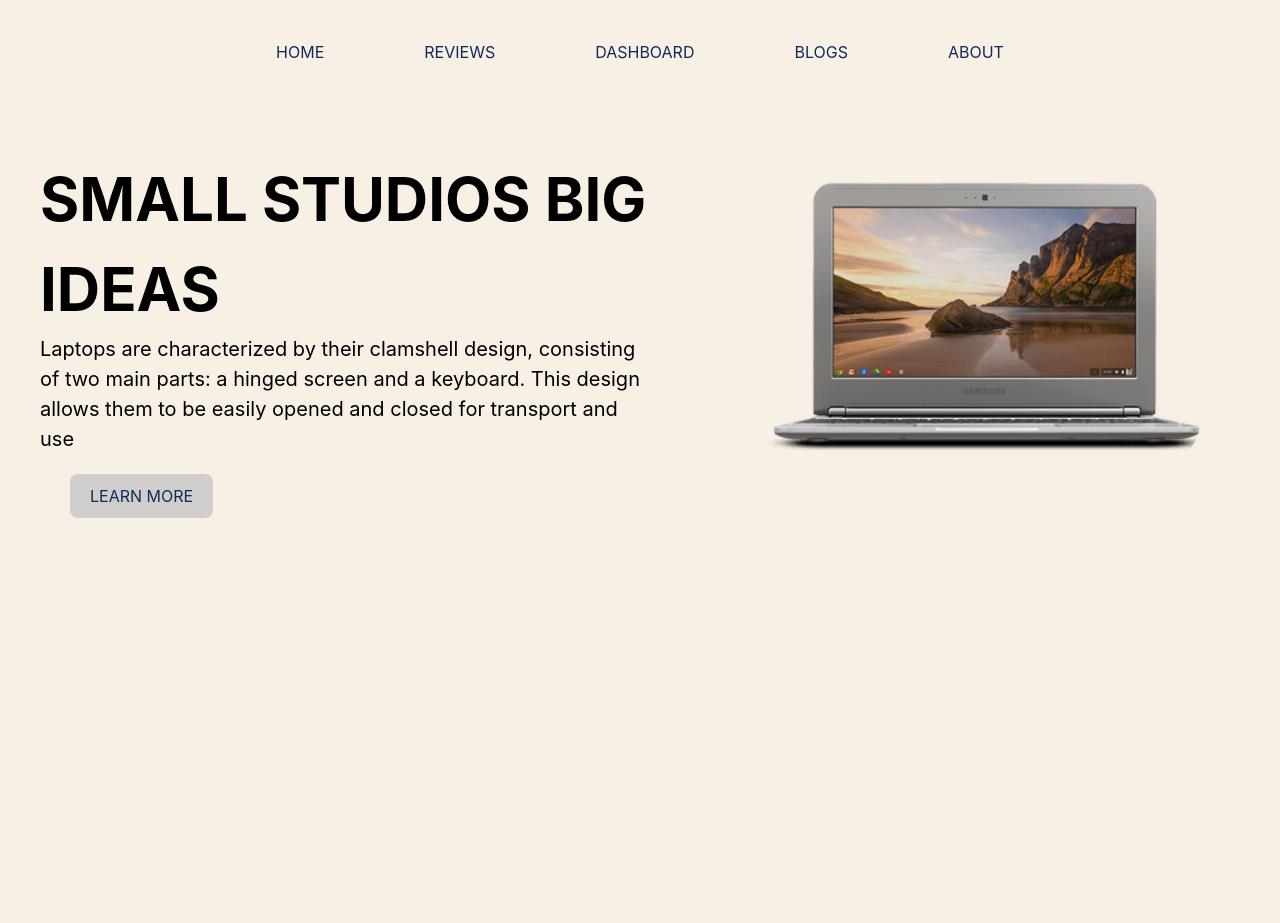
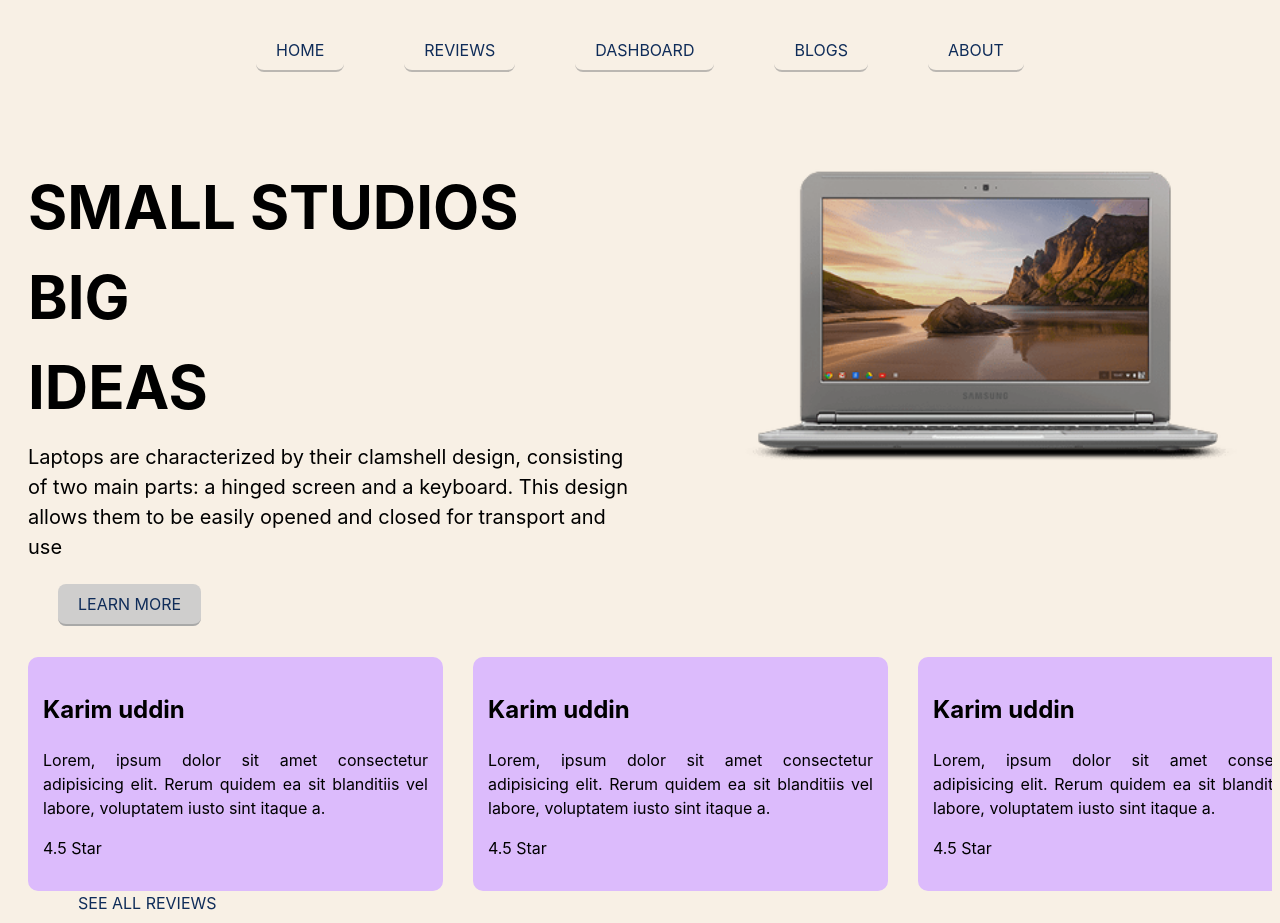
Before and after one commit to webdevmahdi/phone-store, a React (Vite) app: page / in a window 1280 px wide. Before the commit the page ends 800 px from the top, so only its background shows below. Built offline with nearby package versions, Linux system fonts and the light colour scheme.

Commit message:
review section added

```diff
--- a/src/App.css
+++ b/src/App.css
@@ -1,5 +1,5 @@
-#root {
-  max-width: 1280px;
-  margin: 0 auto;
-  padding: 2rem;
+.body{
+    display: block;
+    overflow: hidden;
+    padding: 0 20px 0 20px;
 }
--- a/src/App.jsx
+++ b/src/App.jsx
@@ -11,7 +11,7 @@ import Header from './components/Header/Header'
 function App() {
 
   return (
-      <div>
+      <div className='body'>
         <Header></Header>
         <Routes>
           <Route path='/' element={<Home></Home>}></Route>
--- a/src/components/Header/Header.css
+++ b/src/components/Header/Header.css
@@ -1,5 +1,6 @@
 .nav-container{
     text-align: center;
+    margin: 30px;
 }
 a{
     margin: 30px;
@@ -7,6 +8,7 @@ a{
     color: #0F2C59;
     padding: 10px 20px;
     text-transform: uppercase;
+    border-bottom: 2px solid #8d8d8d91;
     border-radius: 8px;
     transition: all 0.7s;
 }
--- a/src/components/Home/Home.css
+++ b/src/components/Home/Home.css
@@ -1,29 +1,38 @@
-.home-container img{
-    position: absolute;
-    height: 500px;
-    width: auto;
-    border-radius: 500px;
+.home-banner{
     align-items: center;
-    right: 50px;
+    display: grid;
+    grid-template-columns: repeat(2, 1fr);
+    gap: 50px;
 }
 .home-text{
     position: relative;
-    align-items: center;
+    top: 30px;
+    height: 565px;
+}
+.image{
+    position: relative;
+    height: 565px;
+    top: 50px;
+}
+.image img{
+    width: 500px;
+    margin-left: 60px;
 }
 .home-text h1{
     font-size: 60px;
-    position: absolute;
-    top: 50px;
     text-transform: uppercase;
+    margin-bottom: 10px;
 }
 .home-text p{
     width: 600px;
-    position: absolute;
     font-size: 20px;
-    top: 250px;
+    margin: 0;
 }
 .home-text a{
-    position: absolute;
-    top: 380px;
+    position: relative;
+    top: 30px;
     background-color: #0f2d592c;
 }
+.reviews{
+
+}
--- a/src/components/Home/Home.jsx
+++ b/src/components/Home/Home.jsx
@@ -2,16 +2,26 @@ import React from 'react';
 import laptop from '../../assets/Images/laptop.png'
 import './Home.css';
 import { Link } from 'react-router-dom';
+import Reviews from '../Reviews/Reviews';
 
 const Home = () => {
   return (
     <div className='home-container'>
-      <div className="home-text">
-        <h1>Small studios Big<br />ideas</h1>
-        <p> Laptops are characterized by their clamshell design, consisting of two main parts: a hinged screen and a keyboard. This design allows them to be easily opened and closed for transport and use</p>
-        <Link target='_blank' to={'https://www.amazon.com/A315-24P-R7VH-Display-Quad-Core-Processor-Graphics/dp/B0BS4BP8FB/ref=sr_1_3?crid=2IKY761PSNXCP&keywords=laptop&qid=1694401759&sprefix=laptop%2Caps%2C1225&sr=8-3&th=1'}>Learn More</Link>
+      <div className='home-banner'>
+        <div className="home-text">
+          <h1>Small studios Big<br />ideas</h1>
+          <p> Laptops are characterized by their clamshell design, consisting of two main parts: a hinged screen and a keyboard. This design allows them to be easily opened and closed for transport and use</p>
+          <Link target='_blank' to={'https://www.amazon.com/A315-24P-R7VH-Display-Quad-Core-Processor-Graphics/dp/B0BS4BP8FB/ref=sr_1_3?crid=2IKY761PSNXCP&keywords=laptop&qid=1694401759&sprefix=laptop%2Caps%2C1225&sr=8-3&th=1'}>Learn More</Link>
+        </div>
+        <div className='image'>
+          <img src={laptop}></img>
+        </div>
       </div>
-        <img src={laptop}></img>
+
+      <div className="reviews">
+        <Reviews></Reviews>
+        <Link to='/reviews'>See all reviews</Link>
+      </div>
     </div>
   )
 }
--- a/src/components/Reviews/Reviews.css
+++ b/src/components/Reviews/Reviews.css
@@ -0,0 +1,15 @@
+.review-container{
+    display: grid;
+    grid-template-columns: repeat(3, 1fr);
+    gap: 30px;
+    position: relative;
+}
+.review{
+    background-color: #dcbbfc;
+    width: 385px;
+    border-radius: 10px;
+    padding: 15px;
+}
+.review p{
+    text-align: justify;
+}
--- a/src/components/Reviews/Reviews.jsx
+++ b/src/components/Reviews/Reviews.jsx
@@ -1,9 +1,24 @@
-import React from 'react'
+import React from 'react';
+import './Reviews.css'
 
 const Reviews = () => {
   return (
-    <div>
-
+    <div className='review-container'>
+    <div className='review'>
+      <h2>Karim uddin</h2>
+      <p>Lorem, ipsum dolor sit amet consectetur adipisicing elit. Rerum quidem ea sit blanditiis vel labore, voluptatem iusto sint itaque a.</p>
+      <p>4.5 Star</p>
+    </div>
+        <div className='review'>
+          <h2>Karim uddin</h2>
+          <p>Lorem, ipsum dolor sit amet consectetur adipisicing elit. Rerum quidem ea sit blanditiis vel labore, voluptatem iusto sint itaque a.</p>
+          <p>4.5 Star</p>
+        </div>
+        <div className='review'>
+          <h2>Karim uddin</h2>
+          <p>Lorem, ipsum dolor sit amet consectetur adipisicing elit. Rerum quidem ea sit blanditiis vel labore, voluptatem iusto sint itaque a.</p>
+          <p>4.5 Star</p>
+        </div>
     </div>
   )
 }
```
Also changed, not shown: src/assets/Images/laptop.png.
